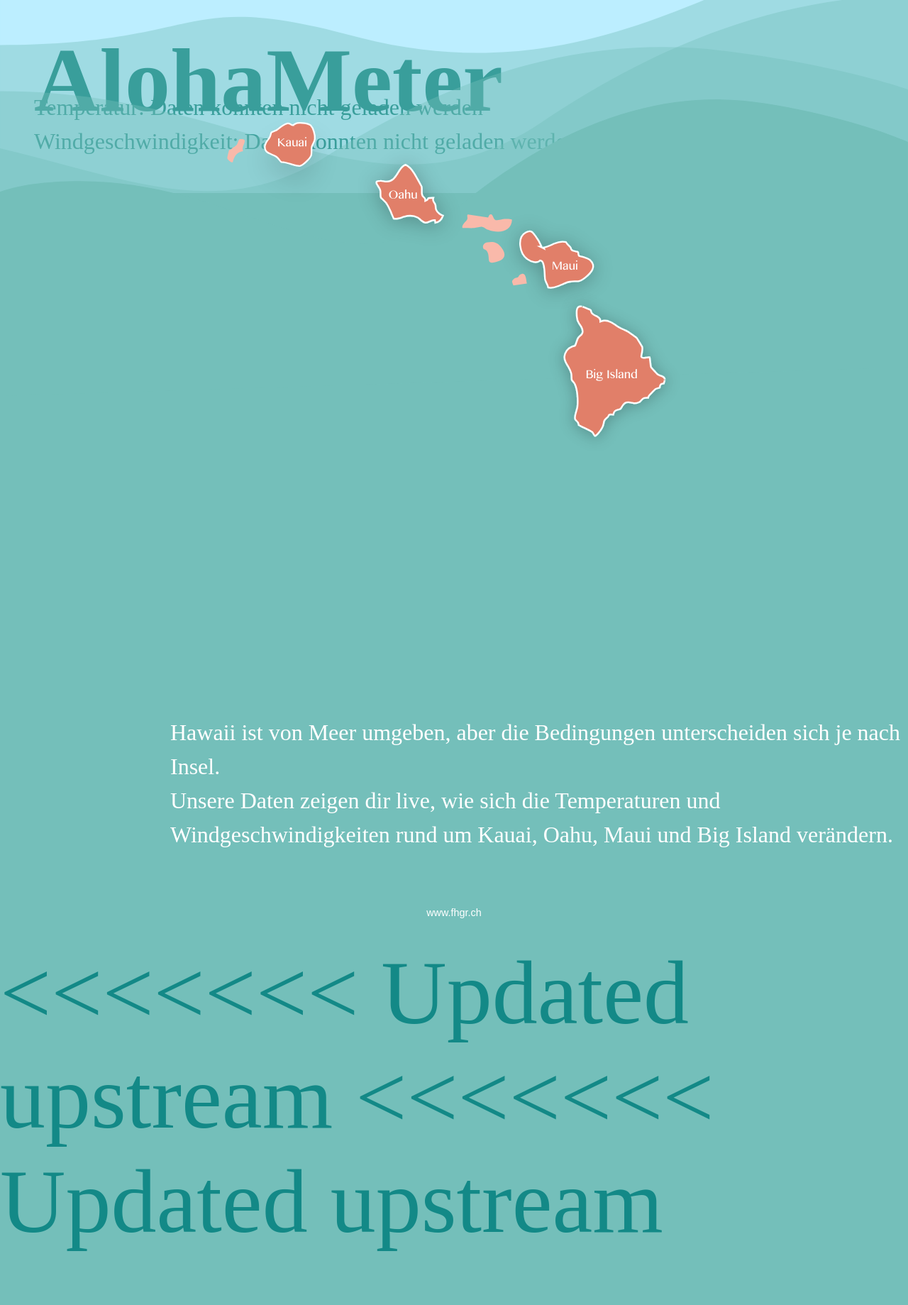
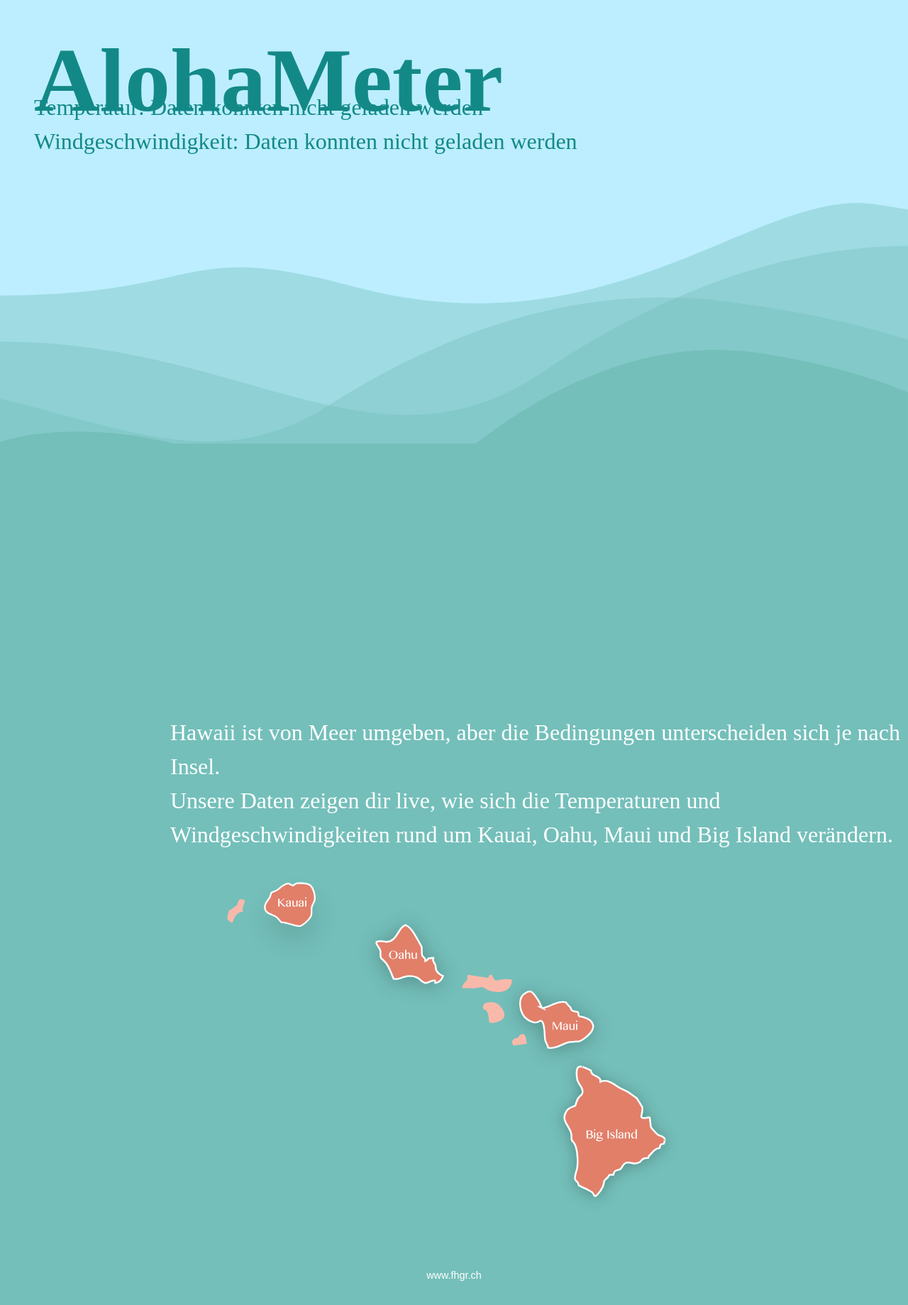
Before and after one commit to julediecoole/alohameter, a PHP site: page / in a window 1280 px wide; the page is wider, and only the part inside the window is pictured. Shown: the top 1839 px of that part at 71% size. Run offline with PHP 8.4, Linux system fonts and the light colour scheme.

Commit message:
CSS Header

```diff
--- a/index.html
+++ b/index.html
@@ -16,16 +16,14 @@
 <body>
 
         <div class="wellen">
-            <img src="wellen/wellen_alle.svg" class="layer">
-            <img src="wellen/himmel.svg" class="himmel">
-
-        <h1>AlohaMeter</h1>
+            <h1>AlohaMeter</h1>
         <!-- Wetterdaten -->
-        <div id="weather">
-            <p>Temperatur: <span id="temperature">Lädt...</span></p>
-            <p>Windgeschwindigkeit: <span id="wind_speed">Lädt...</span></p>
-
-        </div>
+            <div id="weather">
+                <p>Temperatur: <span id="temperature">Lädt...</span></p>
+                <p>Windgeschwindigkeit: <span id="wind_speed">Lädt...</span></p>
+            </div>
+        <img src="wellen/wellen_alle.svg" class="layer">
+        <img src="wellen/himmel.svg" class="himmel">
         </div>
 
     <section class="info">
--- a/style.css
+++ b/style.css
@@ -122,13 +122,8 @@ a:hover {
   transform: translateY(-500px);
 }
 .inseln-container {
-  position: absolute;
-  top: 50%; /* vertikal über Wellen */
-  left: 50%; /* horizontal Mitte */
-  transform: translate(-50%, -50%); /* exakte Mitte */
   display: flex;
   justify-content: center;
-  z-index: 2; /* über Wellen */
   width: 100%;
 }
 
```
